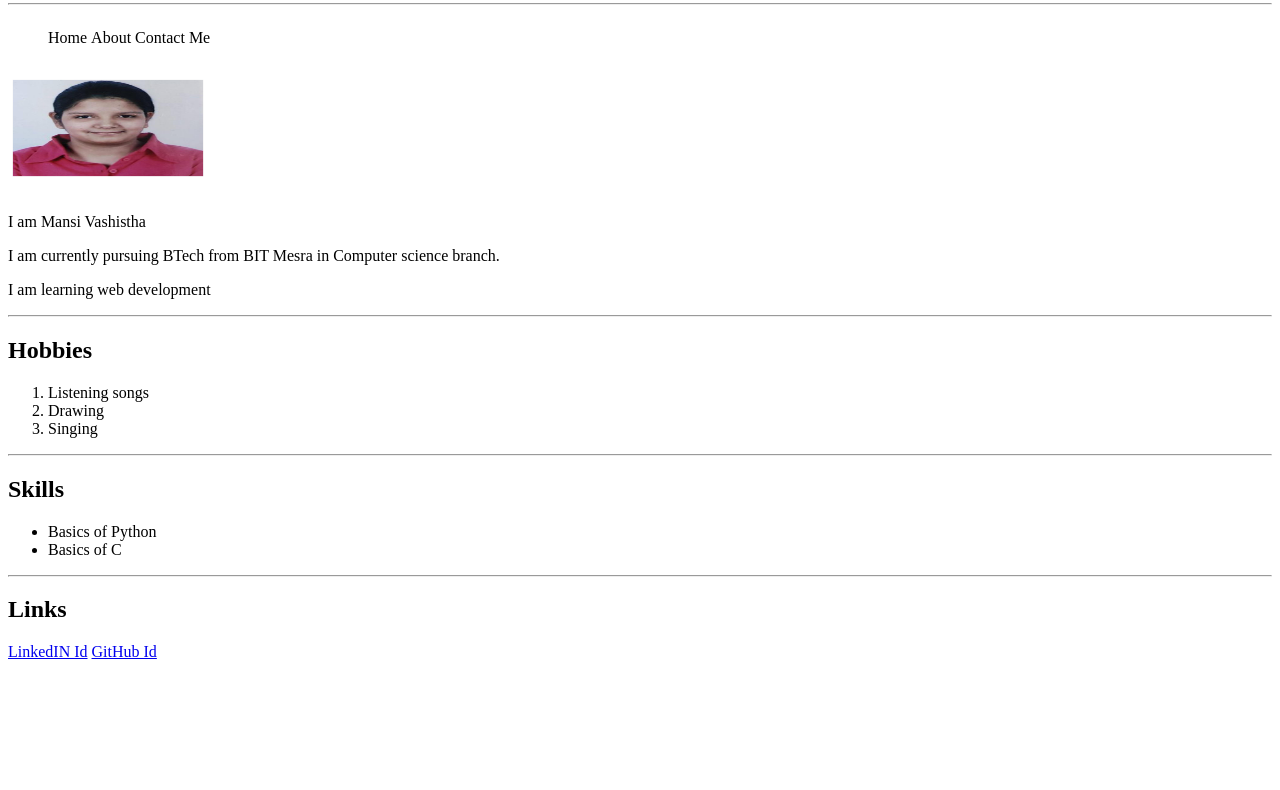
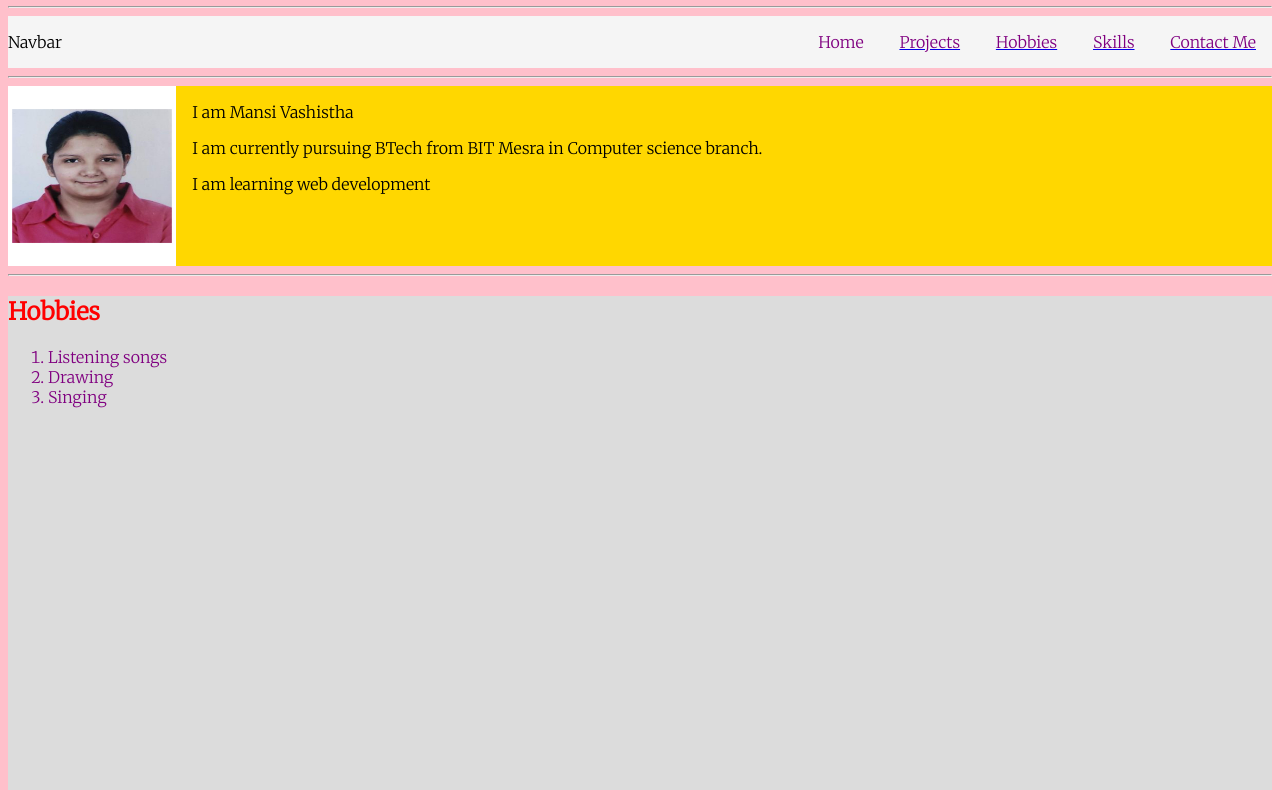
Before and after one commit to Mansihub/portfolio1, a plain HTML site: page myintro.html in a window 1280 px wide. Shown: the part 77-867 px from the top of the page. Before the commit the page ends 800 px from the top, so only its background shows below. Drawn offline with Linux system fonts and the light colour scheme.

Commit message:
css features

```diff
--- a/myintro.html
+++ b/myintro.html
@@ -6,29 +6,39 @@
 
     <meta name-viewport" content-"width-device-width, initial-scale-1.0">
     <title> Mansi Vashistha</title>
+
+
     <link href="style.css" rel="stylesheet">
 
     </head>
 
     <Body>
 
-    <h1>My Introduction</h1>
+    <h1 style="text-align: center; color:red;">My Introduction</h1>
     <hr>
     <nav class="navbar">
+        <p>Navbar</p>
         <ul class="list-non-bullet">
             <li>Home</li>
-            <li>About</li>
-            <li>Contact Me</li>
+            <a href="/project.html"><li>Projects</li></a>
+            <a href="#hobbies"><li>Hobbies</li></a>
+            <a href="#skills"><li>Skills</li></a>
+            <a href="#links"><li>Contact Me</li></a>
         </ul>
 
     </nav>
-    <img src="./images/c5a975df39724a8b8ce4a28965f6e875-0001.jpg" width="200" height="130" />
+    <hr>
+    <nav class="navbar">
+    <img src="./images/c5a975df39724a8b8ce4a28965f6e875-0001.jpg" width="200" height="180" folating-image left/>
+    <div class="para">
     <p>I am Mansi Vashistha</p>
     <p>I am currently pursuing BTech from BIT Mesra in Computer science branch.</p>
     <p>I am learning web development </p>
+     </div>
+    </nav>
     <hr>
-    <div>
-        <h2>Hobbies</h2>
+    <div class="hobbies">
+        <h2  id="hobbies">Hobbies</h2>
         <ol>
             <li>Listening songs</li>
             <li>Drawing</li>
@@ -36,18 +46,16 @@
         </ol>
     </div>
     <hr>
-    <div>
-        <h2>Skills</h2>
-        <ul>
+    <div class="skills">
+        <h2 id="skills">Skills</h2>
+        <ul >
             <li>Basics of Python</li>
             <li>Basics of C</li>
-
-
-        </ul>
+         </ul>
     </div>
     <hr>
-    <div>
-        <h2>Links</h2>
+    <div class="final">
+        <h2 id="links">Links</h2>
         <a href=" https://www.linkedin.com/in/mansi-vashistha-6921741ba" target ="_blank" >LinkedIN Id</a>
         <a href="https://github.com/Mansihub " target ="_blank" >GitHub Id</a>
 
--- a/style.css
+++ b/style.css
@@ -1,7 +1,53 @@
+@import url('https://fonts.googleapis.com/css2?family=Merriweather:wght@300&display=swap');
+body{
+    background :pink;
+    font-family: Merriweather,sans-serif;
+}
+*{
+    scroll-behavior: smooth;
+}
 .navbar{
     display:flex;
 
 }
+.list-non-bullet{
+    margin-left :auto;
+}
 .list-non-bullet li{
     display:inline;
+    padding: 0 1rem;
+
+
 }
+img{
+    vertical-align: middle;
+}
+p{
+    display:inline block ;
+}
+
+.hobbies{
+    color:red;
+    background:gainsboro;
+    height:130vh;
+}
+li{
+    color:purple;
+}
+.para{
+    background:gold;
+    padding: 0 1rem;
+    width:100%;
+
+}
+.nobullet{
+    list-style:none;
+}
+.skills{
+    color:green;
+    background:honeydew;
+    height:120vh
+}
+nav{
+    background: #f5f5f5
+}
```
Also changed, not shown: project.html (added, +14 -0 lines).
